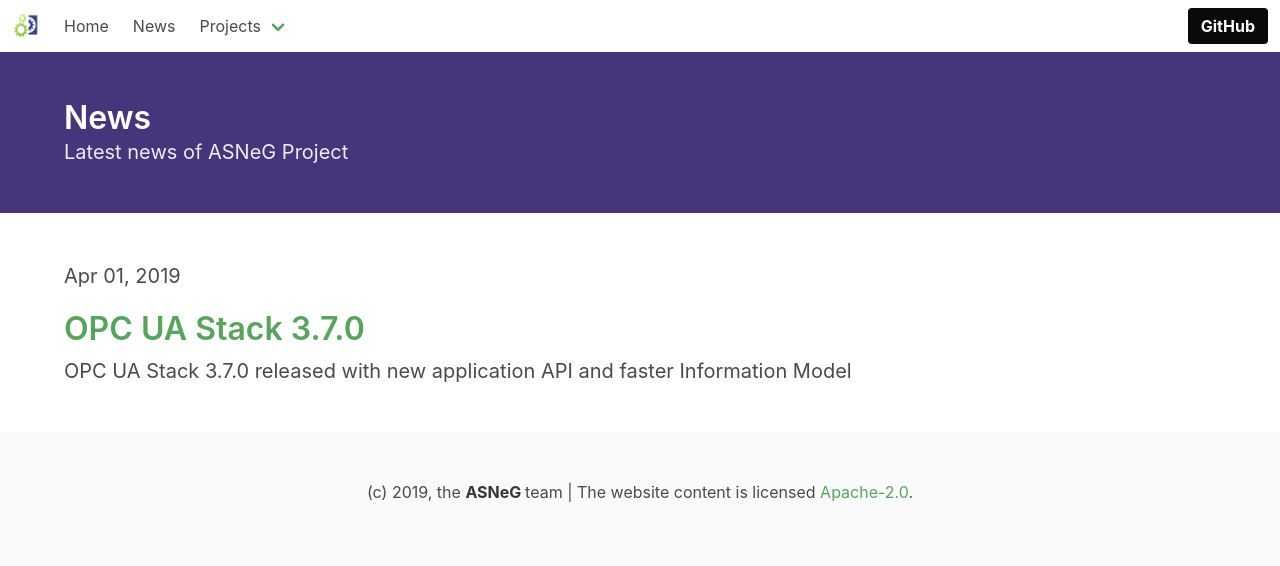
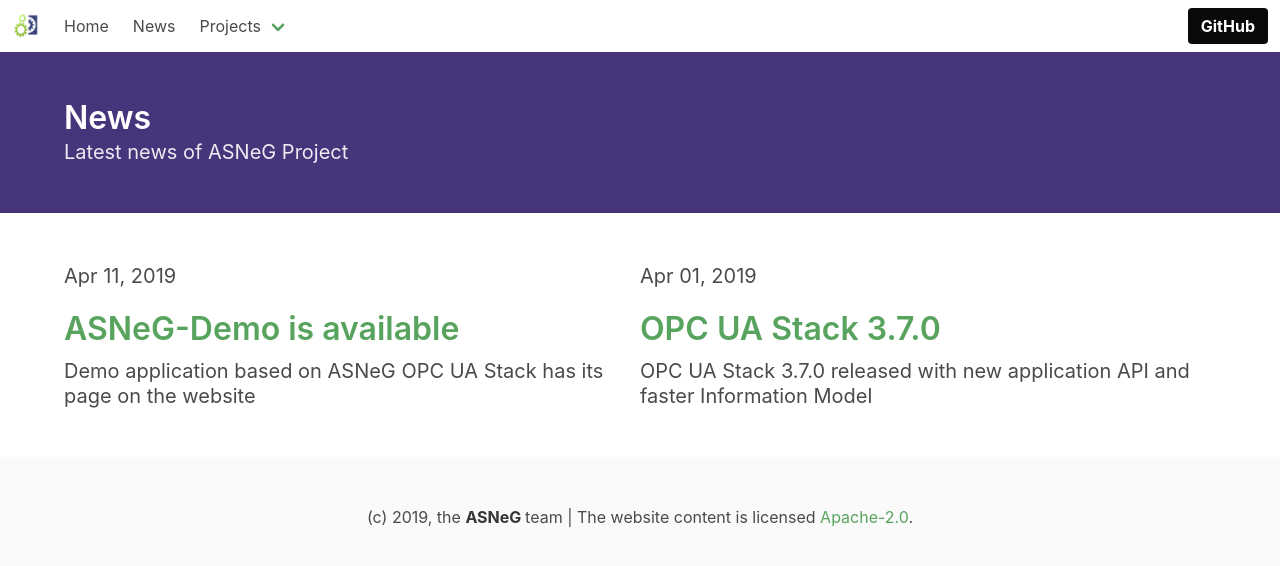
Before and after one commit to ASNeG/ASNeG.github.io, a Jekyll site: the page built from news.md, in a window 1280 px wide. Shown: the top 566 px of the page. Built offline with Jekyll 4.4.1, drawn with Linux system fonts in a browser that asks for light colours; nearby versions of some CDN libraries.

Commit message:
add post about ASNeG-Demo project

```diff
--- /dev/null
+++ b/_posts/2019-04-11-asneg-demo-published.md
@@ -0,0 +1,18 @@
+---
+layout: post
+title:  ASNeG-Demo is available
+description: Demo application based on ASNeG OPC UA Stack has its page on the website
+date:   2019-04-11
+categories: news
+tags: website, asnegdemo
+---
+
+Hi everyone,
+
+we support project [ASNeG-Demo](https://github.com/ASNeG/ASNeG-Demo) to give our
+users examples of all significant function of [the stack](/projects/opcuastack).
+It is an application which is generated by the stack and runs with
+its application server.
+
+Now we have added the project on the website so that you can get some information and
+news about it.
--- a/projects/asnegdemo.md
+++ b/projects/asnegdemo.md
@@ -14,7 +14,7 @@
   * [Authentication.cpp](https://github.com/ASNeG/ASNeG-Demo/blob/master/src/ASNeG-Demo/Library/Authentication.cpp)
     provides user authentication and access control to several OPC UA nodes
   * [DemoLibrary.cpp](https://github.com/ASNeG/ASNeG-Demo/blob/master/src/ASNeG-Demo/Library/DemoLibrary.cpp)
-    entry point of the application
+    is an entry point of the application
   * [Event.cpp](https://github.com/ASNeG/ASNeG-Demo/blob/master/src/ASNeG-Demo/Library/Event.cpp)
     sends events of several types
   * [Function.cpp](https://github.com/ASNeG/ASNeG-Demo/blob/master/src/ASNeG-Demo/Library/Function.cpp)
```
